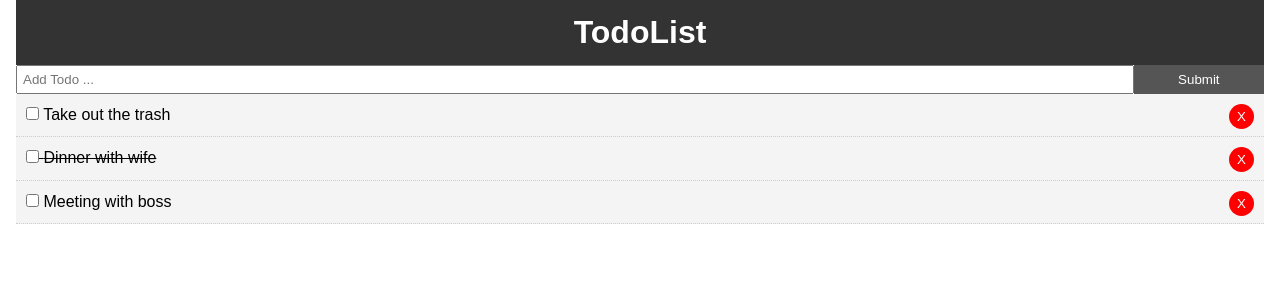
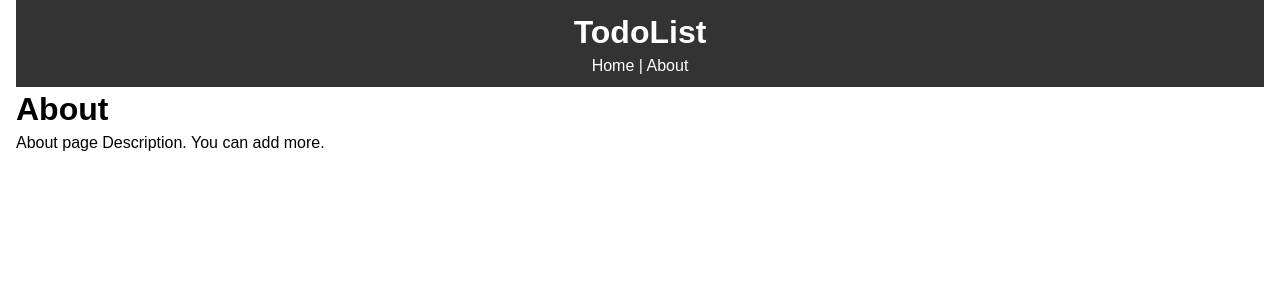
Before and after one commit to rahul7822/react_todo, a React (Create React App) app: page /about in a window 1280 px wide. Shown: the top 300 px of the page. Built offline with nearby package versions, Linux system fonts and the light colour scheme.

Commit message:
Home/About Links
-About Page.
-"react-router-dom"
-<React.Fragment>
-Added Links for home & About

```diff
--- a/package.json
+++ b/package.json
@@ -5,6 +5,7 @@
   "dependencies": {
     "react": "^16.7.0",
     "react-dom": "^16.7.0",
+    "react-router-dom": "^5.1.2",
     "react-scripts": "2.1.3",
     "uuid": "^3.3.2"
   },
--- a/src/App.js
+++ b/src/App.js
@@ -1,4 +1,6 @@
 import React, { Component } from 'react';
+import {BrowserRouter as Router, Route} from 'react-router-dom';
+import About from './components/pages/About';
 import Header from './components/layout/Header';
 import Todos from './components/Todos';
 import AddTodo from './components/AddTodo';
@@ -57,13 +59,21 @@
     render() {
        // console.log(this.state.todos);
         return (
-        <div className = "App" >
-            <div className="container">
-                <Header/>
-                <AddTodo addTodo={this.addTodo}/>
-                <Todos todos={this.state.todos} markComplete={this.markComplete} delTodo={this.delTodo}/>
+        <Router>
+            <div className = "App" >
+                <div className="container">
+                    <Header/>
+                    <Route exact path="/" render={props =>(
+                        <React.Fragment>
+                            <AddTodo addTodo={this.addTodo}/>
+                            <Todos todos={this.state.todos} markComplete={this.markComplete}
+                                   delTodo={this.delTodo}/>
+                        </React.Fragment>
+                    )}/>
+                    <Route path="/about" component={About} />
+                </div>
             </div>
-        </div>
+        </Router>
         );
     }
 }
--- a/src/components/layout/Header.js
+++ b/src/components/layout/Header.js
@@ -1,9 +1,11 @@
 import React from 'react';
+import { Link } from 'react-router-dom';
 
 function Header(){
     return(
         <header style={headerStyle}>
             <h1>TodoList</h1>
+            <Link style ={linkStyle} to="/">Home</Link> | <Link style ={linkStyle} to="/about">About</Link>
         </header>
     )
 }
@@ -15,4 +17,9 @@
     padding:'10px'
 }
 
+const linkStyle ={
+    color: '#fff',
+    textDecoration: 'none'
+}
+
 export default Header;
--- /dev/null
+++ b/src/components/pages/About.js
@@ -0,0 +1,12 @@
+import React from 'react'
+
+function About() {
+    return (
+        <React.Fragment>
+            <h1>About</h1>
+            <p>About page Description. You can add more.</p>
+        </React.Fragment>
+    )
+}
+
+export default About;
```
Also changed, not shown: 1 other file (tests, documents, lock files or other folders).
